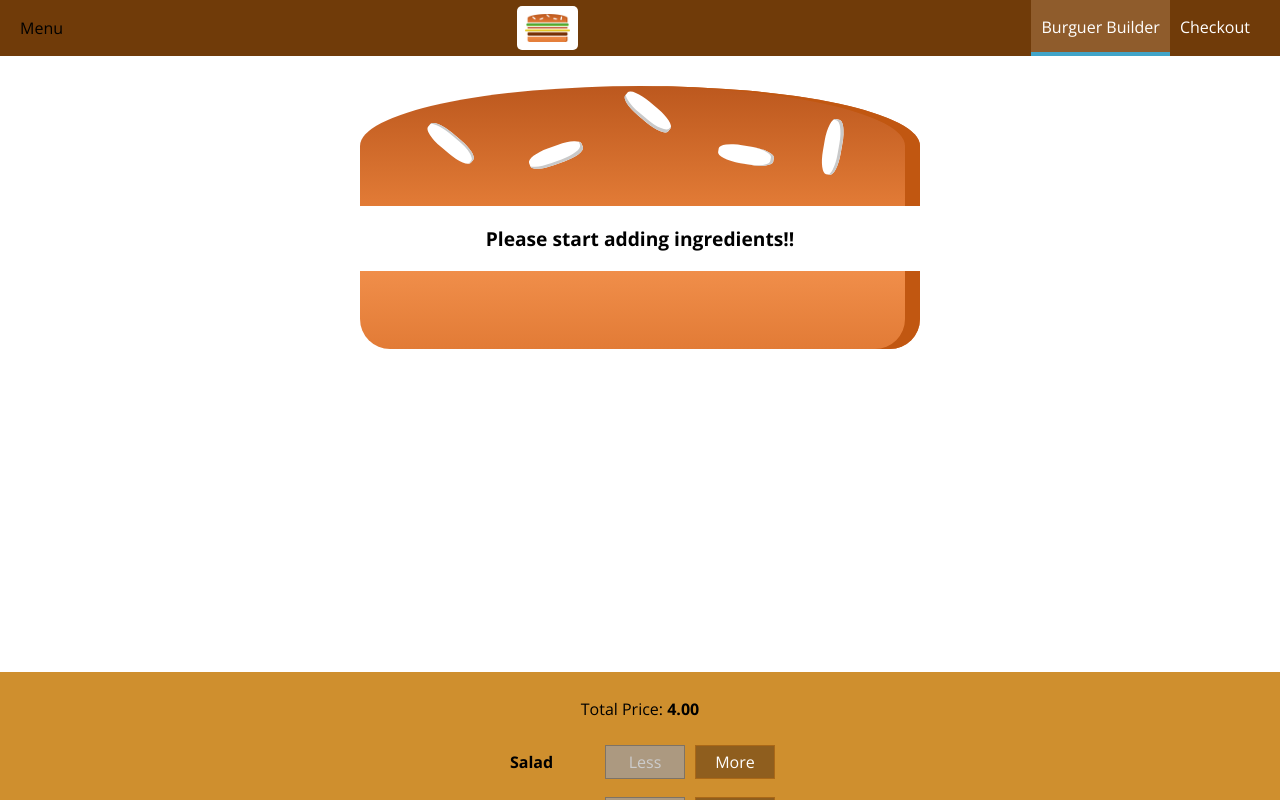
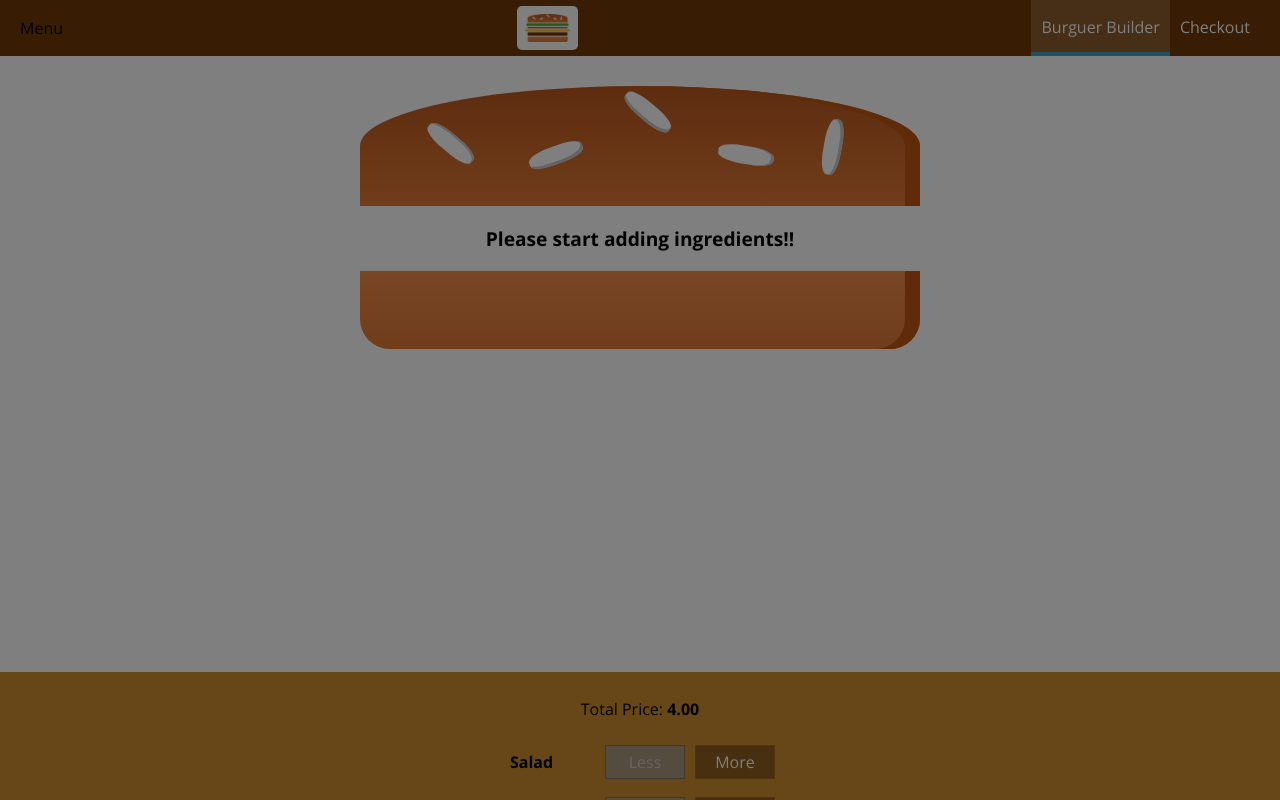
Before and after one commit to xthecapx/burguer-builder-react, a React app: page / in a window 1280 px wide. Shown: the top 800 px of the page. Built offline with nearby package versions, Linux system fonts and the light colour scheme.

Commit message:
Close status of sideDrawer

```diff
--- a/src/components/Layout/Layout.js
+++ b/src/components/Layout/Layout.js
@@ -1,16 +1,26 @@
-import React from 'react';
+import React, { Component } from 'react';
 import classes from './Layout.module.scss';
 import ToolBar from '../Navigation/ToolBar/ToolBar';
 import SideDrawer from '../Navigation/SideDrawer/SideDrawer';
 
-function Layout(props) {
-  return (
-    <>
-      <ToolBar />
-      <SideDrawer />
-      <main className={classes.Content}>{props.children}</main>
-    </>
-  );
+class Layout extends Component {
+  state = {
+    showSideDrawer: true
+  };
+
+  sideDrawerClosedHandler = () => {
+    this.setState({ showSideDrawer: false });
+  };
+
+  render() {
+    return (
+      <>
+        <ToolBar />
+        <SideDrawer show={this.state.showSideDrawer} closed={this.sideDrawerClosedHandler} />
+        <main className={classes.Content}>{this.props.children}</main>
+      </>
+    );
+  }
 }
 
 export default Layout;
--- a/src/components/Navigation/SideDrawer/SideDrawer.js
+++ b/src/components/Navigation/SideDrawer/SideDrawer.js
@@ -2,10 +2,19 @@
 import Logo from '../../Logo/Logo';
 import NavigationItems from '../NavigationItems/NavigationItems';
 import classes from './SideDrawer.module.scss';
+import Backdrop from '../../UI/Backdrop/Backdrop';
 
 function SideDrawer(props) {
+  let navigationClasses = [classes.SideDrawer, classes.Close];
+
+  if (props.show) {
+    navigationClasses = [classes.SideDrawer, classes.Open];
+  }
+
   return (
-    <div className={classes.SideDrawer}>
+    <>
+      <Backdrop show={props.show} clicked={props.closed} />
+      <div className={navigationClasses.join(' ')}>
         <div className={classes.Logo}>
           <Logo />
         </div>
@@ -13,6 +22,7 @@
           <NavigationItems />
         </nav>
       </div>
+    </>
   );
 }
 
```
Lines whose indentation alone changed are shown as unchanged.
